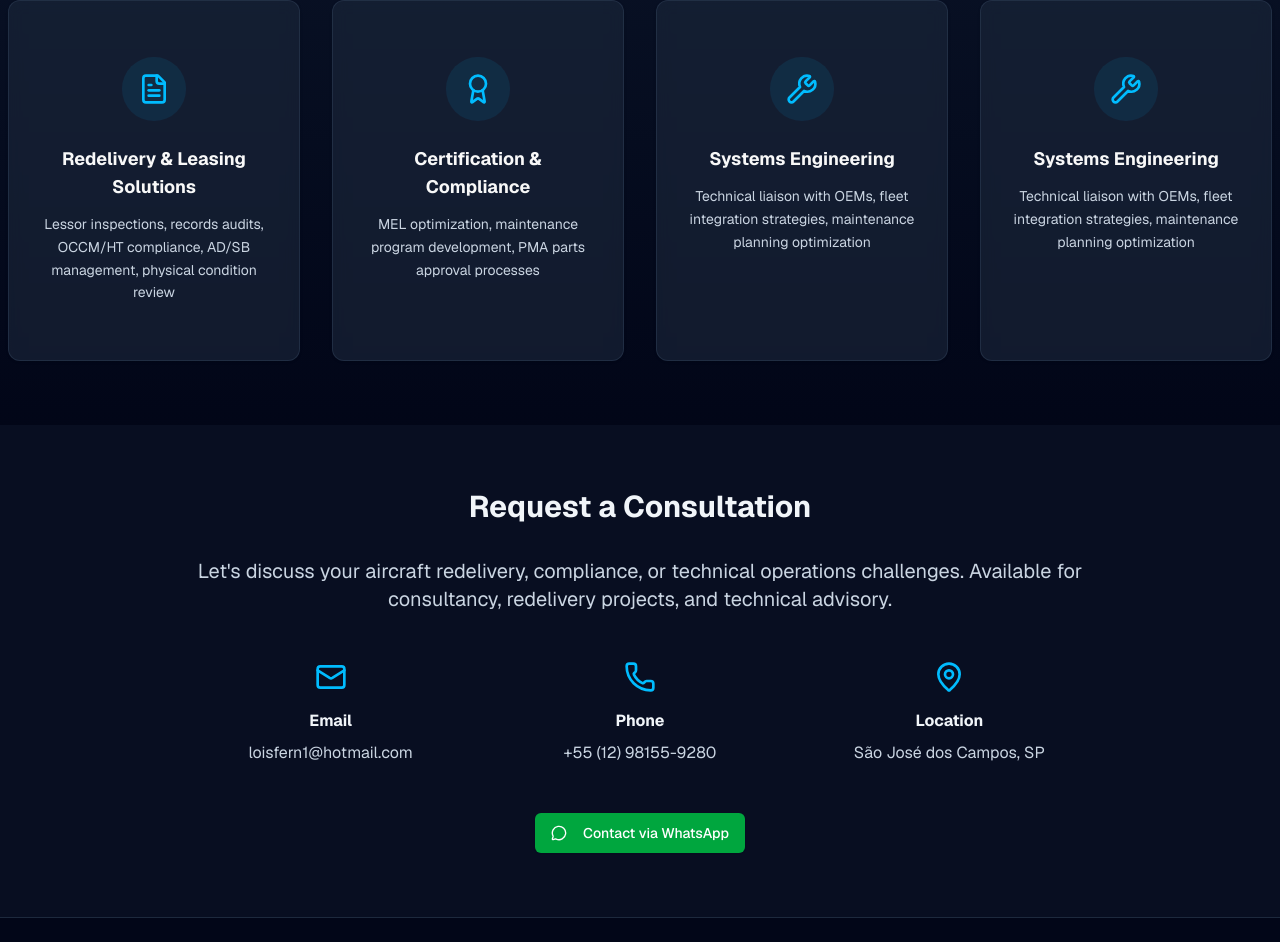
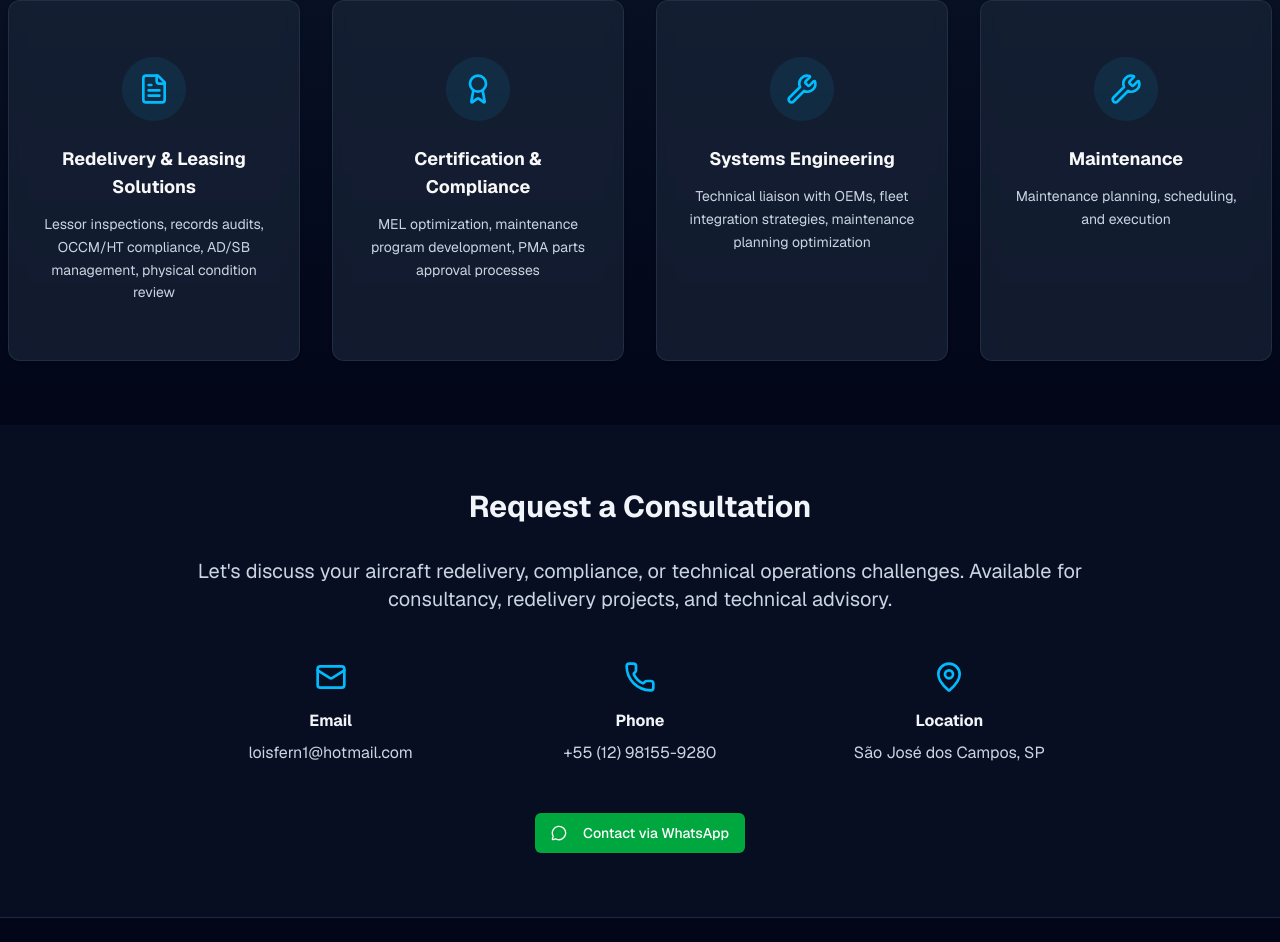
Before and after one commit to Patolord/LuisFernandoPortfolio, a Next.js app: page /en in a window 1280 px wide. Shown: the part 3533-4475 px from the top of the page. Built offline with nearby package versions, Linux system fonts and the light colour scheme.

Commit message:
Add maintenance section to localization files and update TechnicalExpertiseSection to reflect changes

```diff
--- a/messages/en.json
+++ b/messages/en.json
@@ -95,6 +95,10 @@
 			"systems": {
 				"title": "Systems Engineering",
 				"description": "Technical liaison with OEMs, fleet integration strategies, maintenance planning optimization"
+			},
+			"maintenance": {
+				"title": "Maintenance",
+				"description": "Maintenance planning, scheduling, and execution"
 			}
 		}
 	},
--- a/messages/pt-BR.json
+++ b/messages/pt-BR.json
@@ -89,6 +89,10 @@
 			"systems": {
 				"title": "Engenharia de Sistemas",
 				"description": "Liaison técnico com OEMs, estratégias de integração de frota, otimização do planejamento de manutenção"
+			},
+			"maintenance": {
+				"title": "Manutenção",
+				"description": "Planejamento, agendamento e execução de manutenção"
 			}
 		}
 	},
--- a/src/app/[lang]/components/TechnicalExpertiseSection.tsx
+++ b/src/app/[lang]/components/TechnicalExpertiseSection.tsx
@@ -34,8 +34,8 @@ export const TechnicalExpertiseSection = async () => {
 		},
 		{
 			icon: Wrench,
-			title: t("specializations.systems.title"),
-			description: t("specializations.systems.description"),
+			title: t("specializations.maintenance.title"),
+			description: t("specializations.maintenance.description"),
 		},
 	];
 
```
